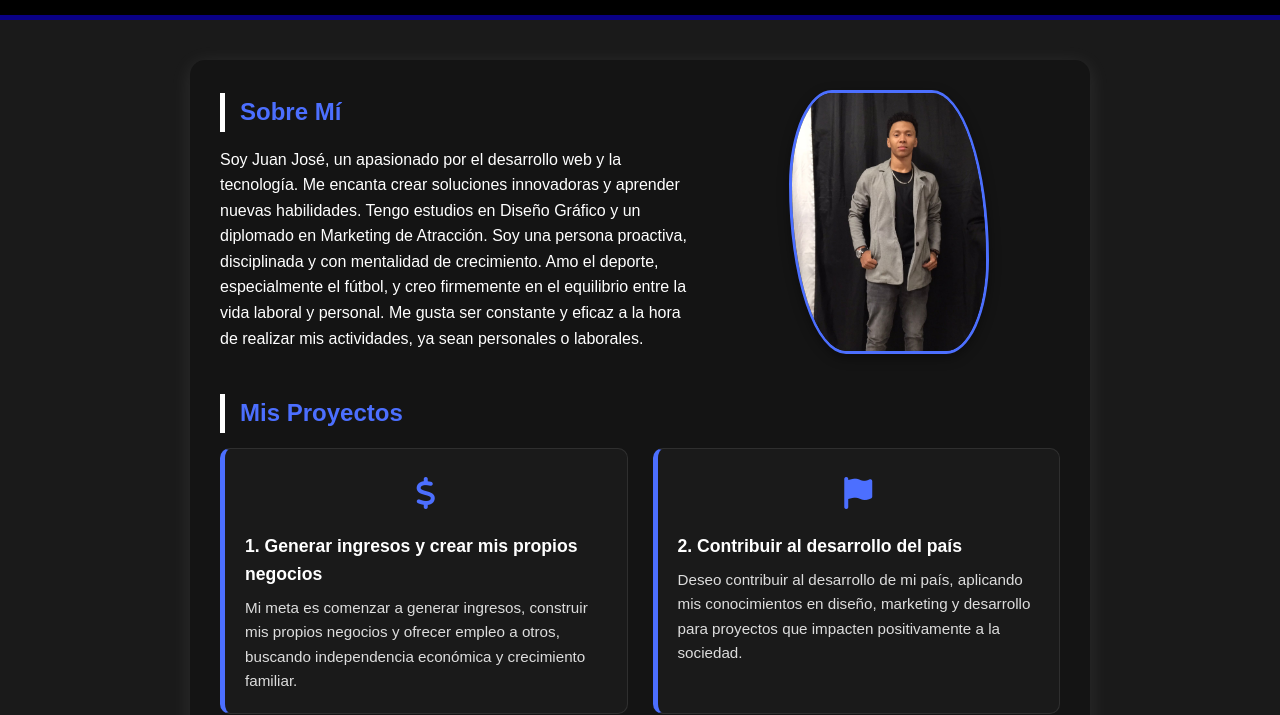
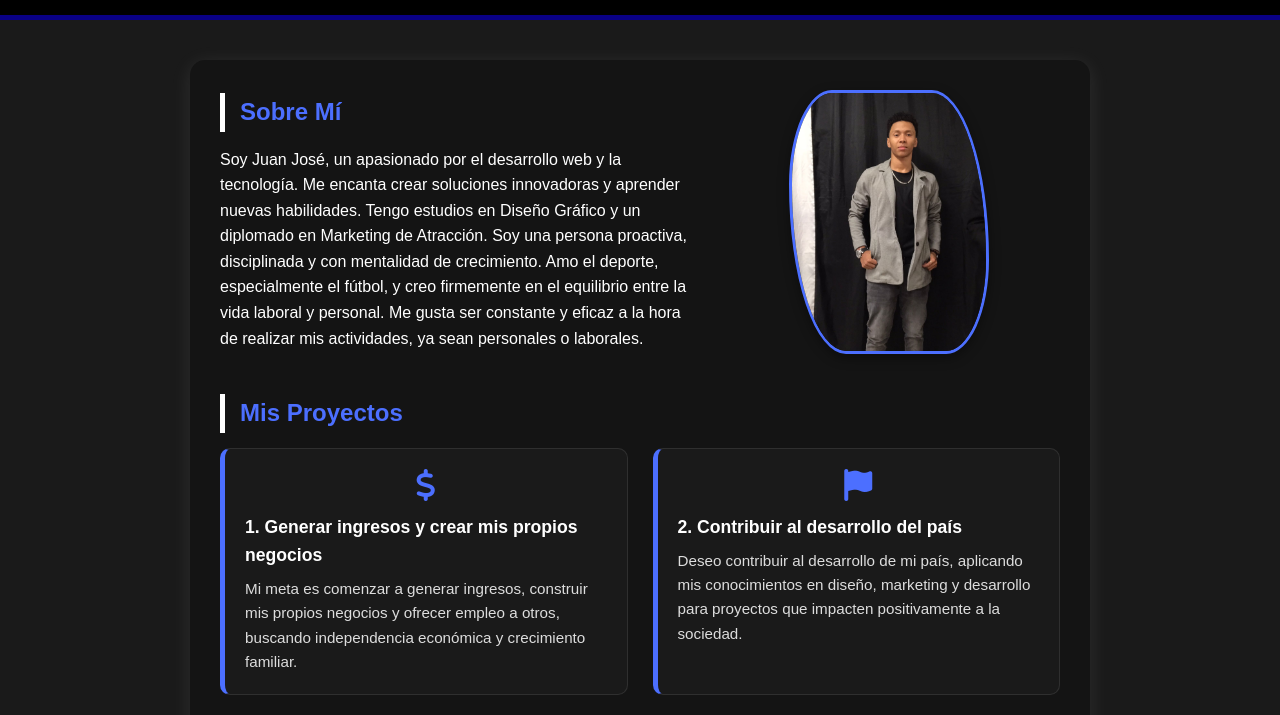
Before and after one commit to majurivas0330-beep/Portafolio-1, a plain HTML site: page index.html in a window 1280 px wide. Shown: the part 91-806 px from the top of the page. Drawn offline with Linux system fonts and the light colour scheme.

Commit message:
Se acoplan los iconos

```diff
--- a/CSS/style2.css
+++ b/CSS/style2.css
@@ -145,6 +145,16 @@ h2 {
   cursor: pointer;
   }
 
+.proyecto-icono {
+  font-size: 2em;
+  color: var(--color-secondary);
+  margin-bottom: 12px;
+  text-align: center;
+  transition: transform 0.3s ease;
+  display: flex;
+  justify-content: center;
+}
+
 
 .proyecto:hover {
   background: #3b3b3f;
@@ -152,18 +162,12 @@ h2 {
   box-shadow: 0 4px 12px rgba(0, 0, 0, 0.5);
 }
 
-.proyecto-icono {
-  font-size: 2em;
-  color: var(--color-secondary);
-  margin-bottom: 12px;
-  text-align: center;
-  transition: transform 0.3s ease;
+/* efecto del icono cuando el usuario hace hover al contenedor */
+.proyecto:hover .proyecto-icono {
+  transform: translateY(-4px);
+  color: #380079;
 }
 
-.proyecto-icono:hover{
-  transform: translateY(-4px);
-  color: #380079
-}
 
 
 .proyecto h3 {
```
